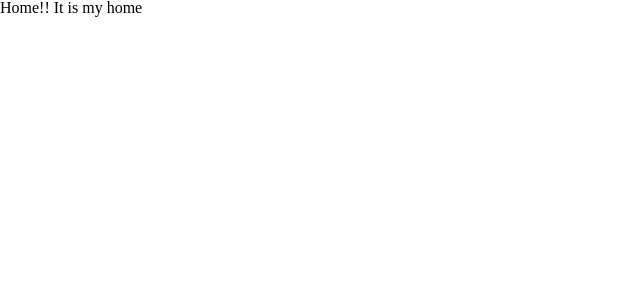
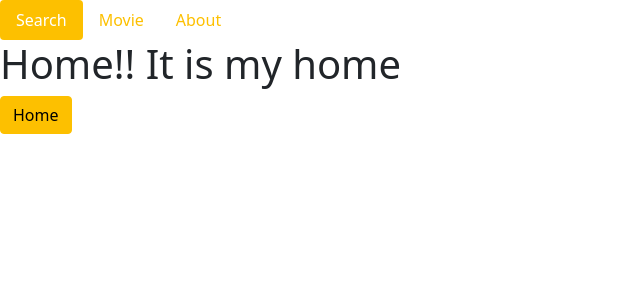
Before and after one commit to Innovanito/imdb-example-2-, a Vue app: page / in a window 1280 px wide. Shown: the top 300 px of the page, without its empty margins (0-640 px from the left). Built offline with nearby package versions, Linux system fonts and the light colour scheme.

Commit message:
process until Navbar

```diff
--- a/package.json
+++ b/package.json
@@ -41,6 +41,7 @@
     "webpack-dev-server": "^4.0.0-beta.0"
   },
   "dependencies": {
+    "bootstrap": "^5.0.0-beta3",
     "vue": "^3.2.14",
     "vue-router": "^4.0.11"
   }
--- a/src/App.vue
+++ b/src/App.vue
@@ -1,3 +1,18 @@
 <template>
+  <Header />
   <RouterView />
 </template>
+
+<script>
+import Header from '~/components/Header'
+
+export default {
+  components: {
+    Header
+  }
+}
+</script>
+
+<style lang="scss">
+@import '~/scss/main'
+</style>
--- /dev/null
+++ b/src/components/Header.vue
@@ -0,0 +1,40 @@
+<template>
+  <header>
+    <div class="nav nav-pills">
+      <div
+        v-for="nav in navigations"
+        :key="nav.name"
+        class="nav-item">
+       <RouterLink
+        :to="nav.href"
+        active-class="active"
+        class="nav-link" >
+        {{ nav.name }}
+        </RouterLink>
+      </div>
+    </div>
+  </header>
+</template>
+
+<script>
+export default {
+  data() {
+    return {
+      navigations: [
+        {
+          name:'Search',
+          href: '/',
+        },
+        {
+          name:'Movie',
+          href: '/movie',
+        },
+        {
+          name:'About',
+          href: '/about',
+        },
+      ]
+    }
+  }
+}
+</script>
--- a/src/routes/Home.vue
+++ b/src/routes/Home.vue
@@ -1,3 +1,6 @@
 <template>
   <h1>Home!! It is my home </h1>
+  <div class="btn btn-primary">
+    Home
+  </div>
 </template>
--- /dev/null
+++ b/src/routes/Movie.vue
@@ -0,0 +1,3 @@
+<template>
+  <h1>Movie!</h1>
+</template>
--- a/src/scss/main.scss
+++ b/src/scss/main.scss
@@ -1,12 +1,13 @@
-$color--black: #000;
-$color--white: #fff;
+$primary: #FDC000;
 
-body {
-  background-color: $color--black;
-  h1 {
-    color: $color--white;
-    display: flex;
-    justify-content: center;
-    align-items: center;
-  }
-}
+
+// Required
+@import "../../node_modules/bootstrap/scss/functions";
+@import "../../node_modules/bootstrap/scss/variables";
+@import "../../node_modules/bootstrap/scss/mixins";
+@import "../../node_modules/bootstrap/scss/root";
+
+
+
+
+@import '../../node_modules/bootstrap/scss/bootstrap.scss'
```
Also changed, not shown: src/components/HelloWorld.vue (deleted, +0 -29 lines), src/routes/index.js (+7 -1 lines), 1 other file (tests, documents, lock files or other folders).
